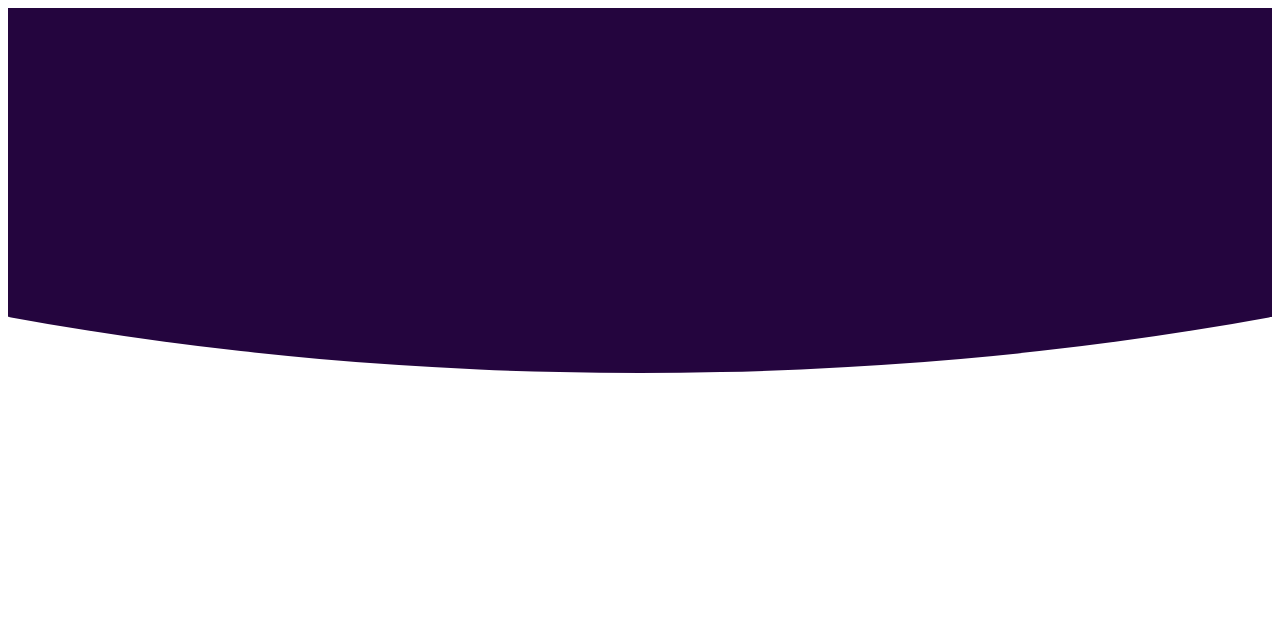
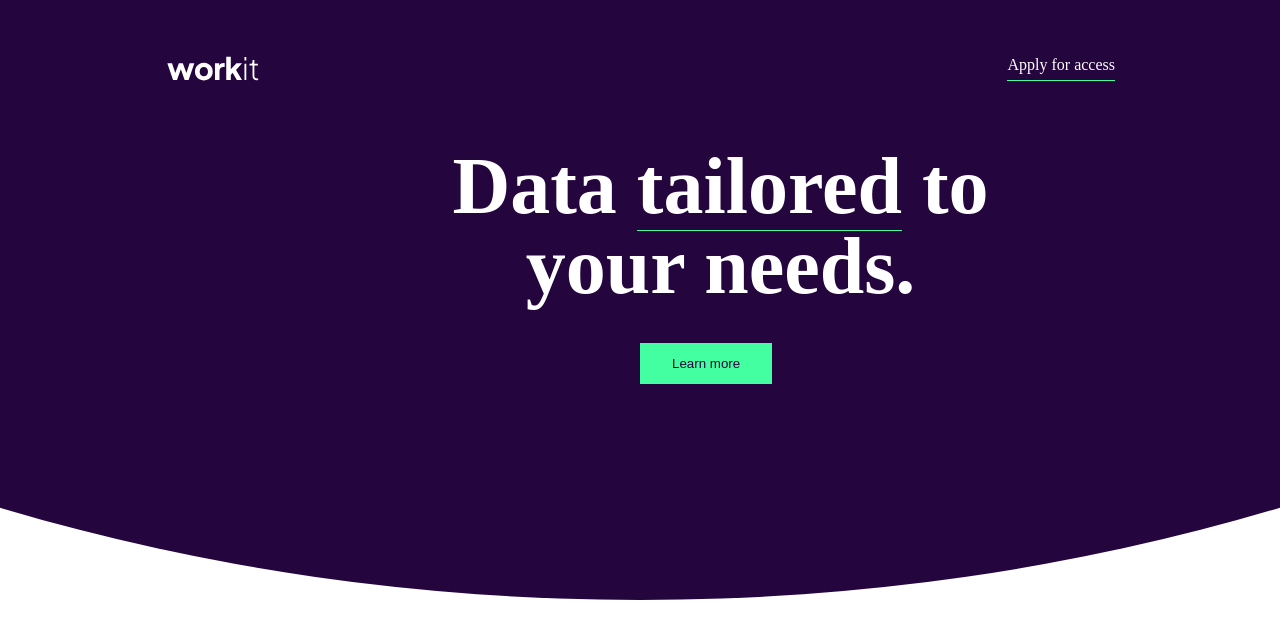
Before and after one commit to navidTabrizi90/Workit-landing-page, a plain HTML site: page starter-code/index.html in a window 1280 px wide. Drawn offline with Linux system fonts and the light colour scheme.

Commit message:
Added title

```diff
--- a/starter-code/index.html
+++ b/starter-code/index.html
@@ -15,7 +15,16 @@
     </head>
     <body>
         <div class="container">
-            <header></header>
+            <header class="header">
+                <div class="nav">
+                    <img src="assets/images/logo-light.svg" alt="logo" />
+                    <a >Apply for access</a>
+                </div>
+                <div class="title">
+                    <h1>Data <span class="special">tailored</span> to your needs.</h1>
+                    <button>Learn more</button>
+                </div>
+            </header>
         </div>
     </body>
 </html>
--- a/starter-code/style.css
+++ b/starter-code/style.css
@@ -1,24 +1,87 @@
 :root {
   --primary-color: #24053E;
-    --secondary-color: #44FFA1;
-    --darkpurple: #584D62;
-    --gray: #FCF8FF;
-    --white: #FFFFFF;
+  --secondary-color: #44FFA1;
+  --darkpurple: #584D62;
+  --gray: #FCF8FF;
+  --white: #FFFFFF;
 }
 
-/* *{
+* {
   padding: 0;
   margin: 0;
   box-sizing: border-box;
-} */
+}
+
 .container {
   max-width: 1440px;
   height: auto;
 }
 
-header {
-  max-height: 730px;
-  height: 730px;
+.header {
+  max-height: 1200px;
+  height: 1200px;
   background: var(--primary-color);
-  clip-path: ellipse(130% 100% at 50% -50%)
+  clip-path: ellipse(130% 100% at 50% -50%);
+  display: flex;
+  flex-direction: column;
+
 }
+
+.nav {
+  display: flex;
+  flex-direction: row;
+  justify-content: space-between;
+  padding: 56px 165px;
+}
+
+.nav img {
+  width: 95.762px;
+  height: 24.608px;
+}
+
+.nav a {
+  color: var(--white);
+  cursor: pointer;
+  border-bottom: 1px solid var(--secondary-color);
+}
+
+.nav a:hover {
+  color: var(--secondary-color)
+}
+
+.title {
+  position: absolute;
+  top: 146px;
+  left: 403px;
+
+}
+
+h1 {
+  width: 635px;
+  font-size: 80px;
+  font-style: normal;
+  font-weight: 600;
+  line-height: 80px;
+  text-align: center;
+  color: var(--white);
+}
+
+.special {
+  border-bottom: 1px solid var(--secondary-color);
+}
+
+button {
+  padding: 13px 32px;
+  outline: none;
+  border: none;
+  margin: 37px 237px;
+  background-color: var(--secondary-color);
+  color: var(--primary-color);
+  cursor: pointer;
+}
+
+button:hover {
+  background-color: var(--primary-color-color);
+  color: var(--secondary-color);
+  border: 1px solid var(--secondary-color);
+}
```
